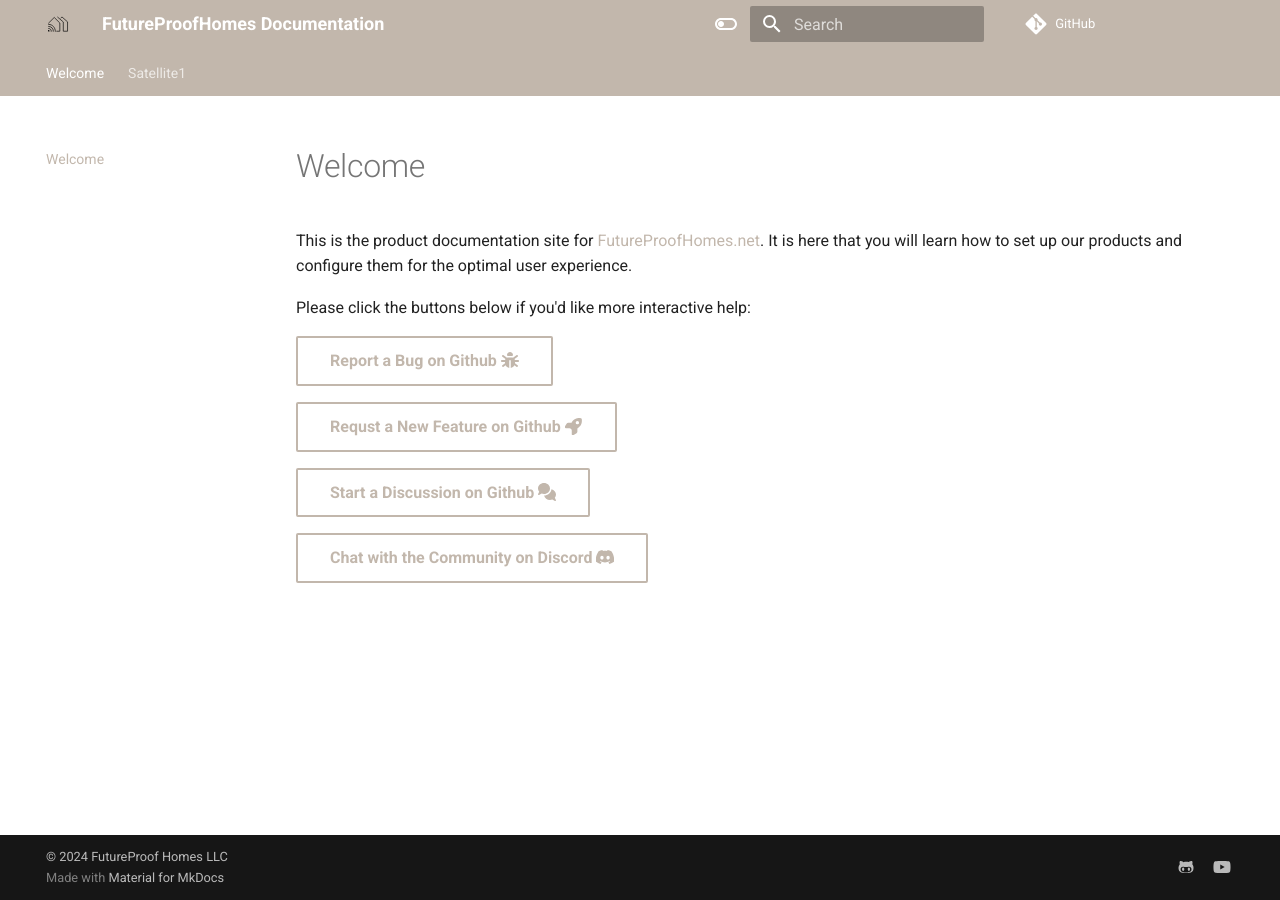
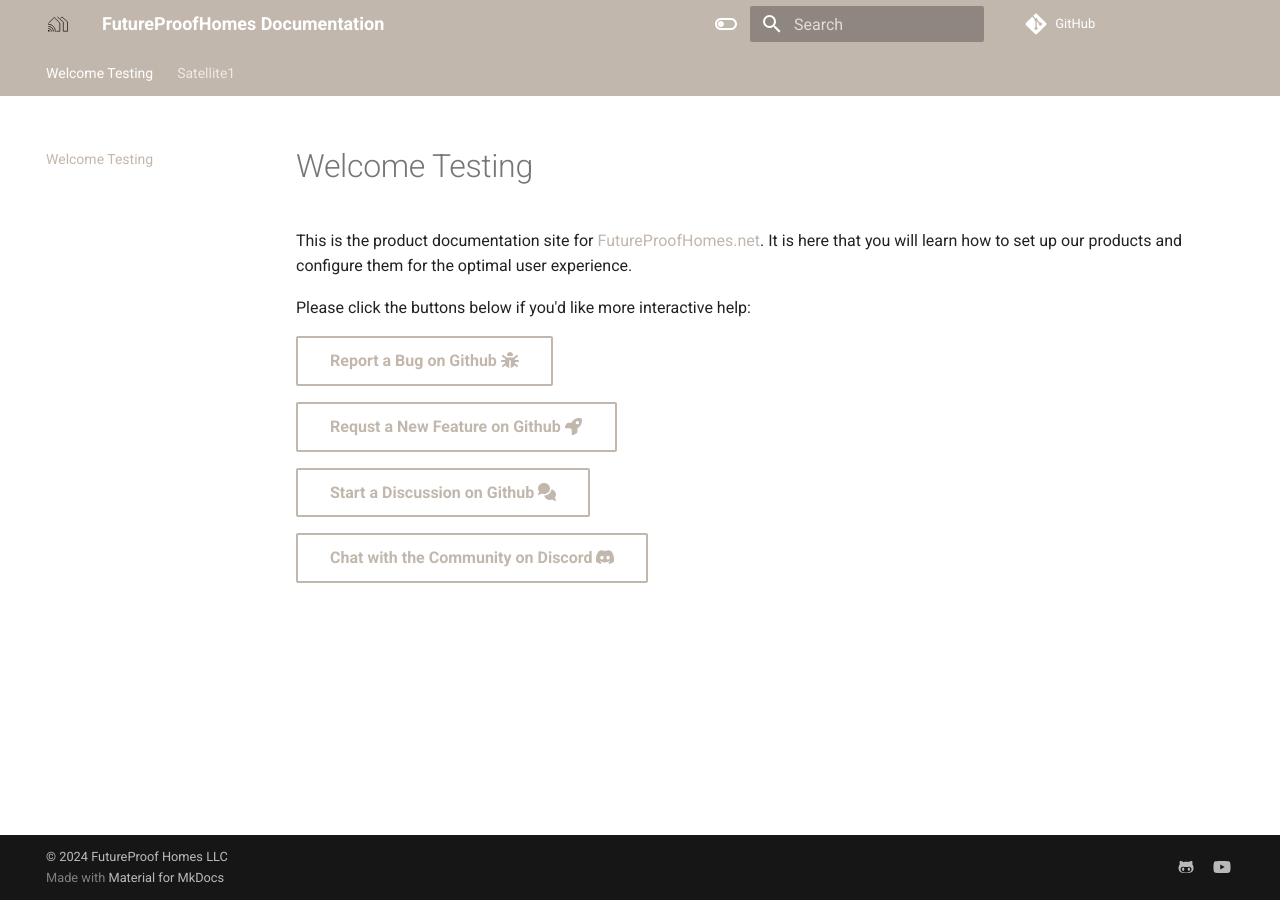
Before and after one commit to FutureProofHomes/Documentation, an MkDocs documentation site: the page built from docs/index.md, in a window 1280 px wide. Built offline with MkDocs 1.6.1 and Material for MkDocs 9.7.7, drawn with Linux system fonts in a browser that asks for light colours; comment, search, counter and statistics services are not loaded.

Commit message:
testing deployment

```diff
--- a/docs/index.md
+++ b/docs/index.md
@@ -1,4 +1,4 @@
-# Welcome
+# Welcome Testing
 
 This is the product documentation site for [FutureProofHomes.net](https://futureproofhomes.net).  It is here that you will learn how to set up our products and configure them for the optimal user experience.
 
```
Also changed, not shown: 1 other file.
